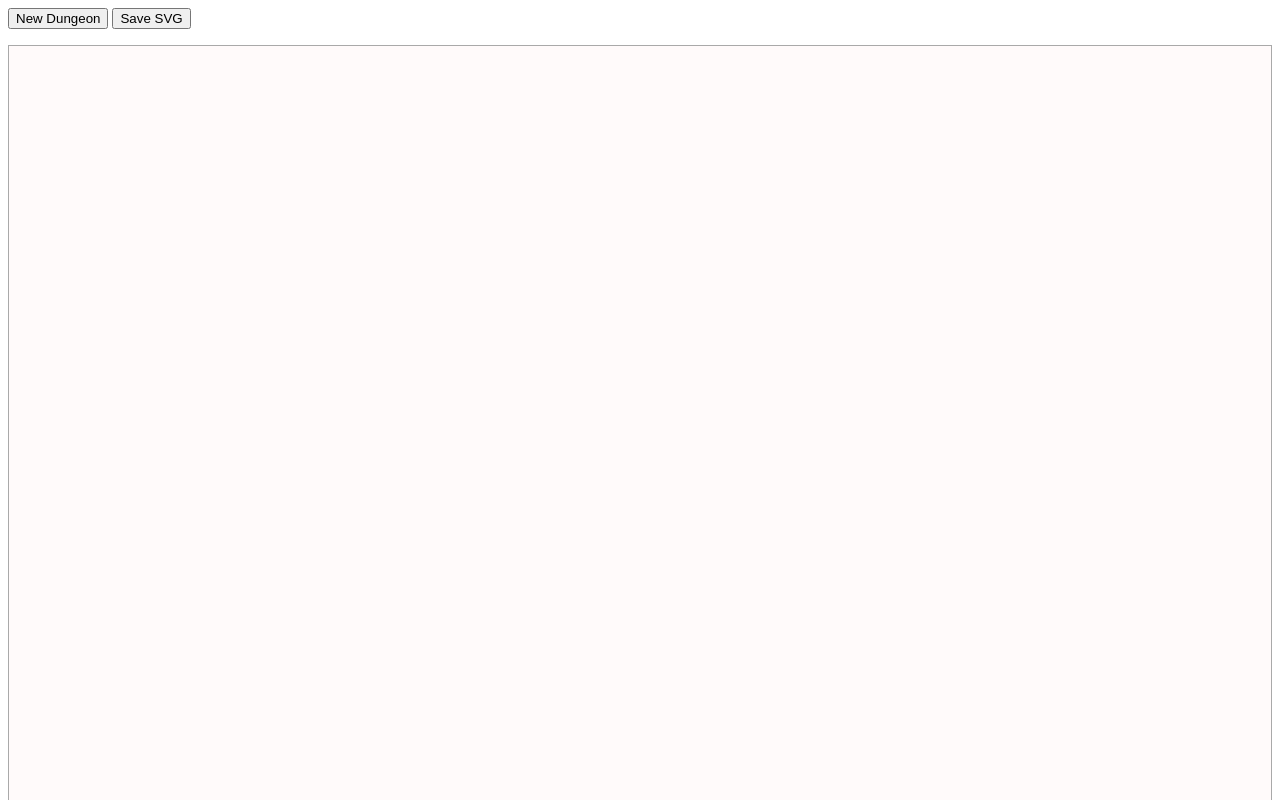
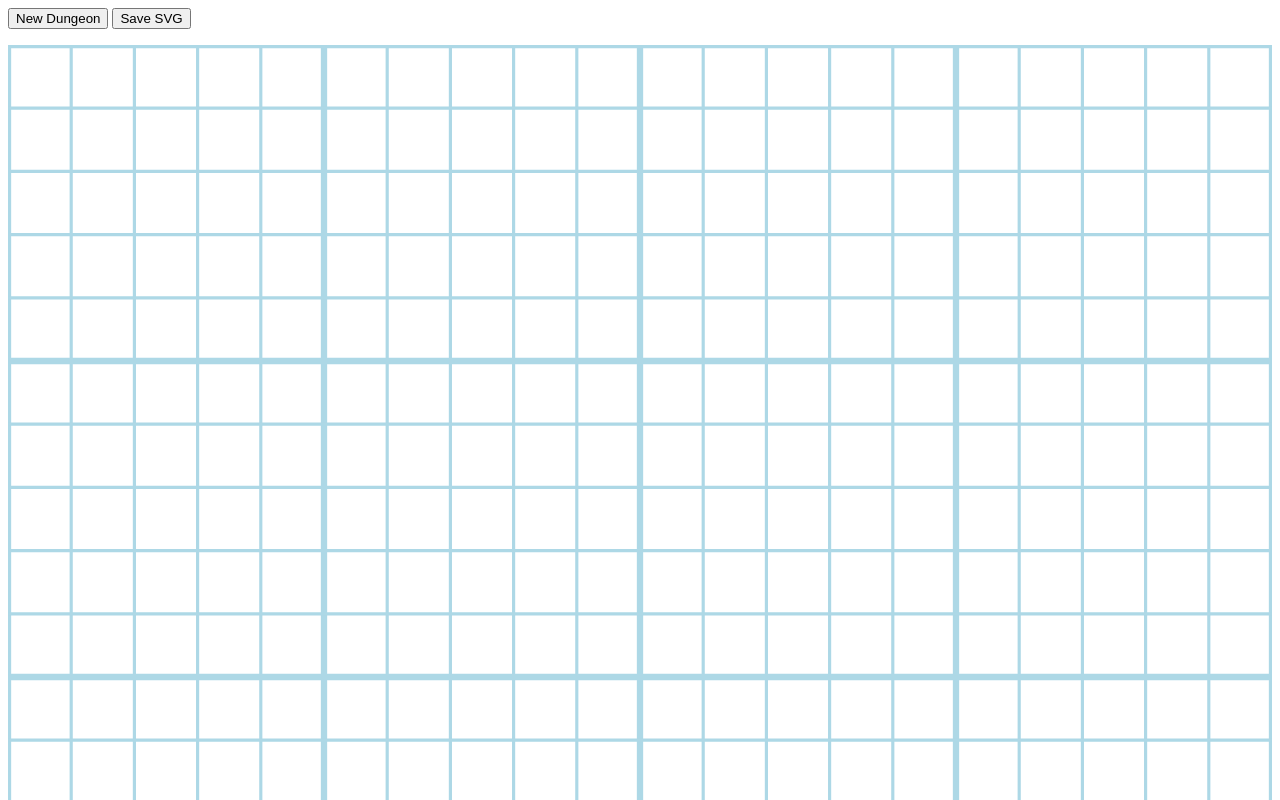
Before and after one commit to egillespie/super-vector-dungeon, a website built with Parcel: page index.html in a window 1280 px wide. Shown: the top 800 px of the page. Built offline with nearby package versions, Linux system fonts and the light colour scheme.

Commit message:
Draw a grid behind the dungeon

```diff
--- a/index.html
+++ b/index.html
@@ -13,6 +13,7 @@
     <input id="button-save-svg" type="button" value="Save SVG">
   </form>
   <div class="paper">
+    <svg id="grid" viewbox="-10 -10 200 200"></svg>
     <svg id="dungeon" viewbox="-10 -10 200 200"></svg>
   </div>
   <script src="./src/index.js"></script>
--- /dev/null
+++ b/src/constants/wall-color.js
@@ -0,0 +1 @@
+export default '#2b2726'
--- /dev/null
+++ b/src/constants/wall-width.js
@@ -0,0 +1 @@
+export default 1
--- a/src/initialize.js
+++ b/src/initialize.js
@@ -1,7 +1,11 @@
 import createAndDrawDungeon from '/src/user-actions/create-and-draw-dungeon'
 import downloadSvg from '/src/user-actions/download-svg'
+import drawGrid from '/src/svg/draw-grid'
 
 export default () => {
+  const gridSvg = document.getElementById('grid')
+  drawGrid(gridSvg)
+
   const newDungeonButton = document.getElementById('button-new-dungeon')
   newDungeonButton.addEventListener('click', () => createAndDrawDungeon('dungeon'))
 
--- a/src/models/walls/wall-horizontal.js
+++ b/src/models/walls/wall-horizontal.js
@@ -1,10 +1,21 @@
+import wallColor from '/src/constants/wall-color'
+import wallWidth from '/src/constants/wall-width'
+
 // Represents the directions to draw a horizontal line (wall)
 // as an SVG path element.
 //
 // For example, horizontalWall({ x: 0, y: 10, length: 20 })
 // is equivalent to <path d="M 0,10 h 20"/>
-export default ({ x, y, length = 10 }) => {
+export default ({
+  x,
+  y,
+  length = 10,
+  color = wallColor,
+  width = wallWidth
+}) => {
   return {
+    color,
+    width,
     d: [
       { command: 'M', x, y },
       { command: 'h', length }
--- a/src/models/walls/wall-vertical.js
+++ b/src/models/walls/wall-vertical.js
@@ -1,10 +1,21 @@
+import wallColor from '/src/constants/wall-color'
+import wallWidth from '/src/constants/wall-width'
+
 // Represents the directions to draw a vertical line (wall)
 // as an SVG path element.
 //
 // For example, verticalWall({ x: 0, y: 10, length: 20 })
 // is equivalent to <path d="M 0,10 v 20"/>
-export default ({ x, y, length = 10 }) => {
+export default ({
+  x,
+  y,
+  length = 10,
+  color = wallColor,
+  width = wallWidth
+}) => {
   return {
+    color,
+    width,
     d: [
       { command: 'M', x, y },
       { command: 'v', length }
--- /dev/null
+++ b/src/svg/add-paths-to-svg.js
@@ -0,0 +1,8 @@
+import waitForPathToDraw from '/src/helpers/wait-for-path-to-draw'
+
+export default async ({ svg, paths }) => {
+  for (const path of paths) {
+    svg.appendChild(path)
+    await waitForPathToDraw()
+  }
+}
--- a/src/svg/add-room-to-svg.js
+++ b/src/svg/add-room-to-svg.js
@@ -1,10 +1,7 @@
+import addPathsToSvg from './add-paths-to-svg'
 import translateRoomToPathArray from '/src/translators/room-to-path-array'
-import waitForPathToDraw from '/src/helpers/wait-for-path-to-draw'
 
 export default async ({ svg, room }) => {
   const paths = translateRoomToPathArray(room)
-  for (const path of paths) {
-    svg.appendChild(path)
-    await waitForPathToDraw()
-  }
+  await addPathsToSvg({ svg, paths })
 }
--- /dev/null
+++ b/src/svg/draw-grid.js
@@ -0,0 +1,45 @@
+import horizontalWall from '/src/models/walls/wall-horizontal'
+import verticalWall from '/src/models/walls/wall-vertical'
+import wallToPath from '/src/translators/wall-to-path'
+import wallWidth from '/src/constants/wall-width'
+
+export default (svg) => {
+  const color = 'lightblue'
+  const viewbox = svg.viewBox.baseVal
+
+  // Vertical grid lines
+  for (
+    var x = viewbox.x, colNum = 0;
+    x <= viewbox.width;
+    x += 10, colNum++
+  ) {
+    const width = colNum % 5 === 0 ? wallWidth : wallWidth * 0.5
+    const line = verticalWall({
+      x,
+      y: viewbox.y,
+      length: viewbox.height,
+      color,
+      width
+    })
+    const path = wallToPath(line)
+    svg.appendChild(path)
+  }
+
+  // Horizontal grid lines
+  for (
+    var y = viewbox.y, rowNum = 0;
+    y <= viewbox.height;
+    y += 10, rowNum++
+  ) {
+    const width = rowNum % 5 === 0 ? wallWidth : wallWidth * 0.5
+    const line = horizontalWall({
+      x: viewbox.x,
+      y,
+      length: viewbox.width,
+      color,
+      width
+    })
+    const path = wallToPath(line)
+    svg.appendChild(path)
+  }
+}
--- a/src/translators/wall-to-path.js
+++ b/src/translators/wall-to-path.js
@@ -6,9 +6,9 @@ import drawCommandArrayToString from './draw-command-array-to-string'
 export default (wall) => {
   const path = createPath()
   path.setAttributeNS(null, 'fill', 'none')
-  path.setAttributeNS(null, 'stroke', '#2b2726')
+  path.setAttributeNS(null, 'stroke', wall.color)
   path.setAttributeNS(null, 'stroke-linecap', 'square')
-  path.setAttributeNS(null, 'stroke-width', 1)
+  path.setAttributeNS(null, 'stroke-width', wall.width)
   path.setAttributeNS(null, 'd', drawCommandArrayToString(wall.d))
   return path
 }
--- a/style.css
+++ b/style.css
@@ -2,7 +2,13 @@ input[type="button"] {
   display: inline-block;
 }
 
-path {
+svg {
+  position: absolute;
+  top: 0;
+  left: 0;
+}
+
+svg#dungeon path {
   opacity: 0;
   stroke-dasharray: 100%;
   stroke-dashoffset: 0;
@@ -23,6 +29,6 @@ path {
 
 div.paper {
   background-color: snow;
-  border: 1px solid darkgray;
   margin-top: 1rem;
+  position: relative;
 }
```
